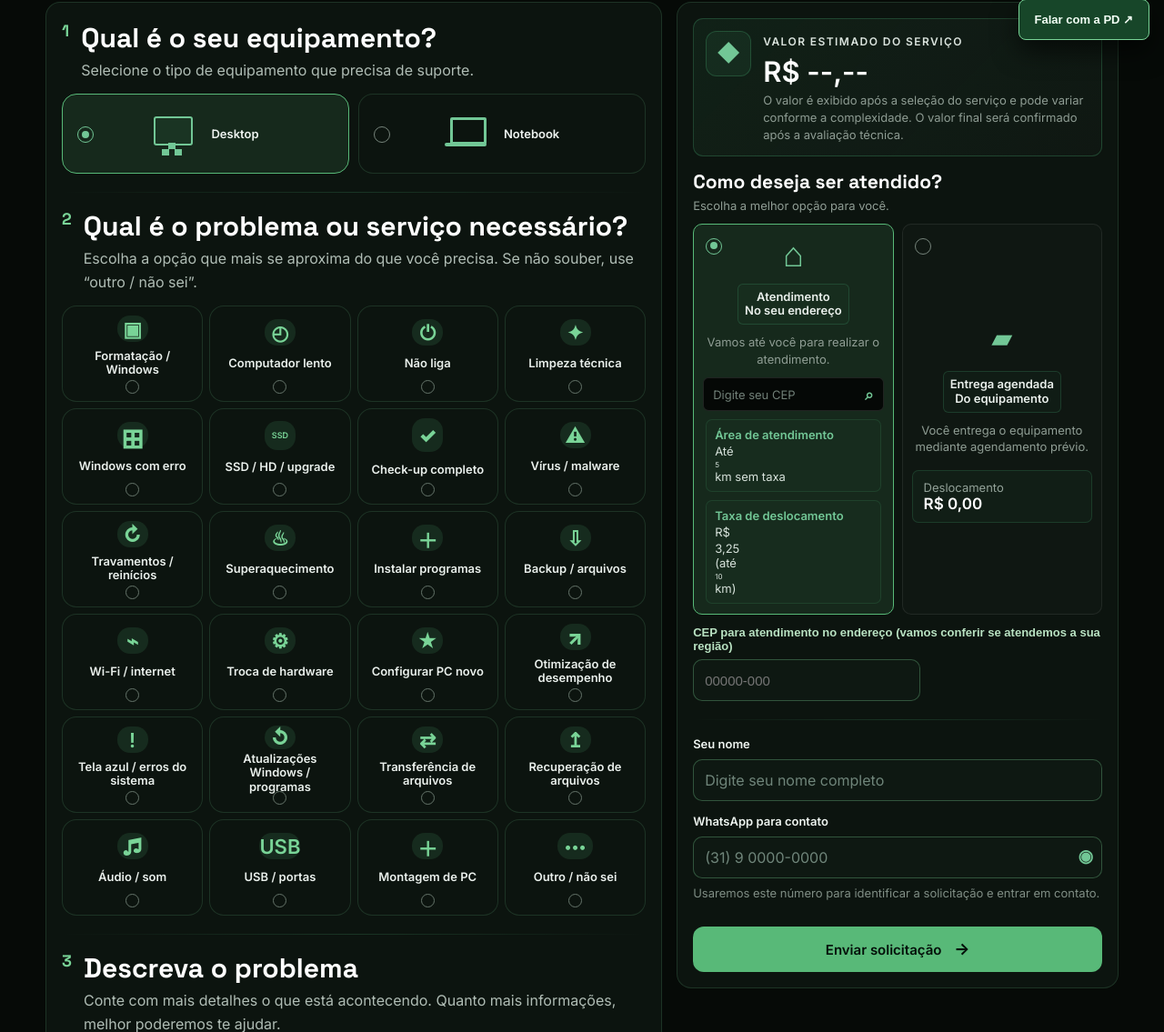
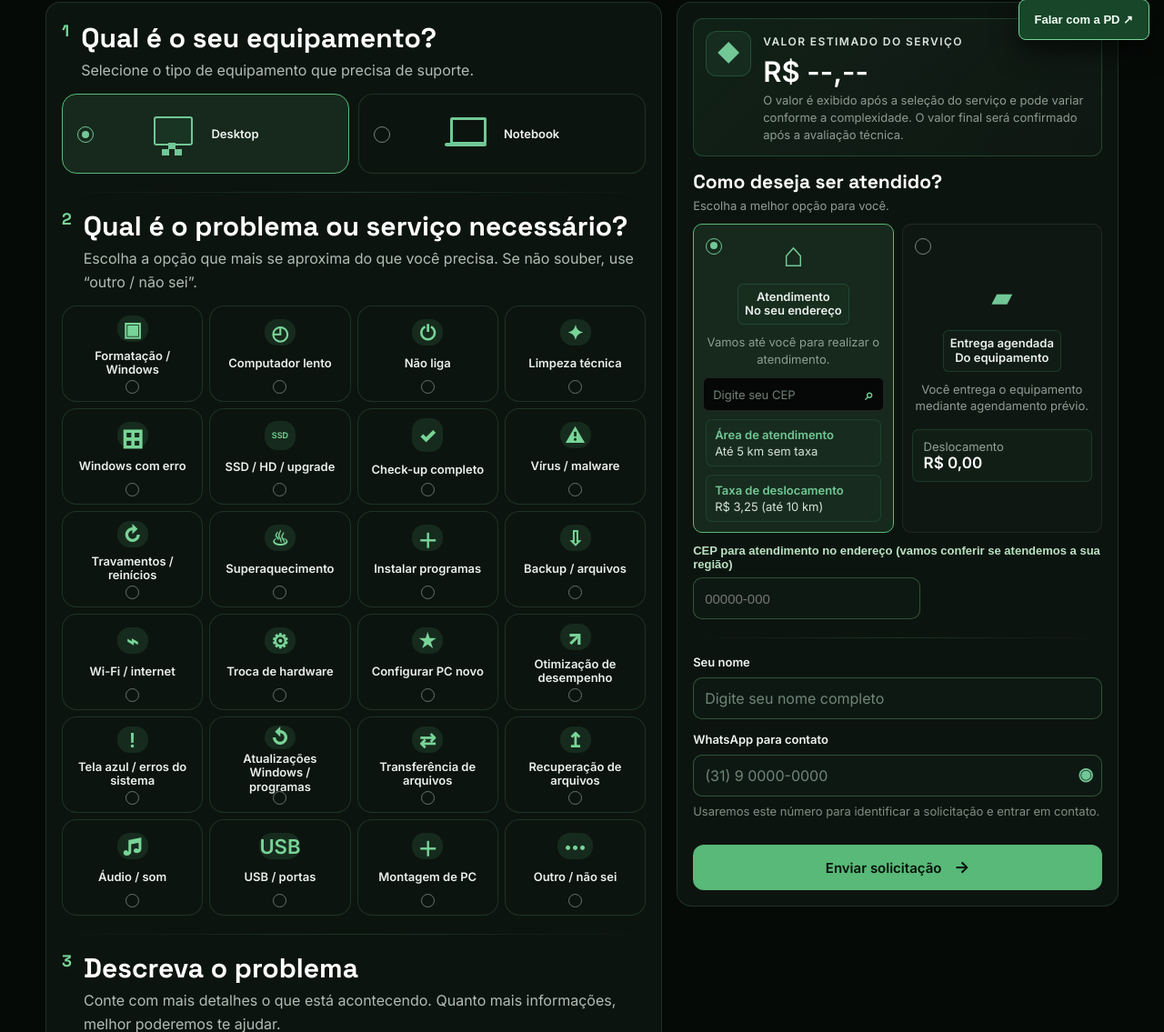
Before and after one commit to diegobocsolucoes/Site-PD-Solucoes, a PHP site: page /screens/02-atendimento-v5/index.html in a window 1280 px wide. Shown: the part 740-1875 px from the top of the page at 91% size. Run offline with PHP 8.4, Linux system fonts and the light colour scheme.

Commit message:
Corrige quebra de linha nos números dinâmicos da área
Co-Authored-By: Claude Sonnet 5.5 <noreply@anthropic.com>
Claude-Session: https://claude.ai/code/session_01StnVAXLwkYmzApQudCL4j6

```diff
--- a/home-a.css
+++ b/home-a.css
@@ -145,3 +145,6 @@ img{max-width:100%}
   .section{padding-top:56px}
 }
 @media (prefers-reduced-motion:reduce){html{scroll-behavior:auto}.category-card{transition:none}}
+
+/* números dinâmicos da área de atendimento: continuam dentro da frase */
+[data-cob]{display:inline!important;font:inherit!important;color:inherit!important;letter-spacing:inherit!important;margin:0!important;padding:0!important;border:0!important;background:none!important;vertical-align:baseline!important;line-height:inherit!important}
--- a/tema-a.css
+++ b/tema-a.css
@@ -157,3 +157,6 @@ textarea{min-height:110px}
 .hero-art .collage{inset:26px 28px 112px 28px!important}
 .hero-art .hero-art-note{left:28px!important;right:28px!important;bottom:20px!important;max-width:none!important}
 @media(max-width:480px){.hero-art .collage{inset:20px 16px 128px 16px!important}.hero-art .hero-art-note{left:16px!important;right:16px!important}}
+
+/* números dinâmicos da área de atendimento: continuam dentro da frase */
+[data-cob]{display:inline!important;font:inherit!important;color:inherit!important;letter-spacing:inherit!important;margin:0!important;padding:0!important;border:0!important;background:none!important;vertical-align:baseline!important;line-height:inherit!important}
```
